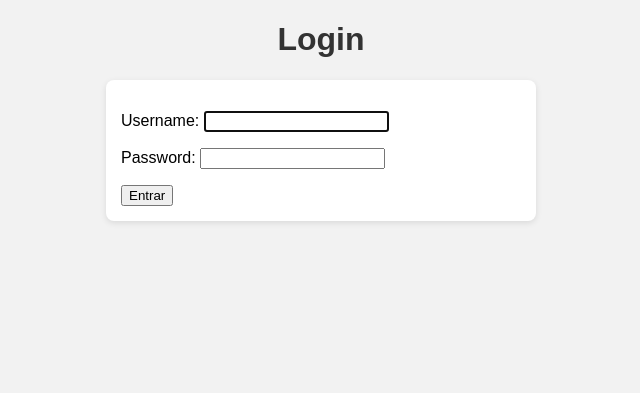
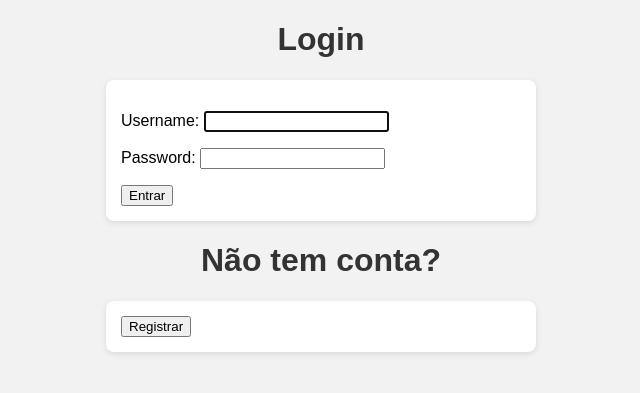
Before and after one commit to Bl4CKAT/projeto_brinquedos, a Django app: page /login/ in a window 1280 px wide. Shown: the top 393 px of the page, without its empty margins (319-959 px from the left). Run offline with Django 5.2, Linux system fonts and the light colour scheme.

Commit message:
registro adicinado, mas ainda organizar mais coisas

```diff
--- a/brinquedos/core/templates/login.html
+++ b/brinquedos/core/templates/login.html
@@ -14,5 +14,11 @@
     {{ form.as_p }}
     <button type="submit">Entrar</button>
 </form>
+
+<h1>Não tem conta?</h1>
+<form method="post" action="{% url 'registrar' %}">
+    {% csrf_token %}
+    <button type="submit">Registrar</button>
+</form>
 </body>
 </html>
--- a/brinquedos/core/urls.py
+++ b/brinquedos/core/urls.py
@@ -1,9 +1,14 @@
 from django.urls import path
 from django.contrib.auth import views as auth_views
+from django.contrib.auth.forms import UserCreationForm
+from django.views.generic import CreateView
+from django.urls import  reverse_lazy
 from . import views
 
 urlpatterns = [
     path('', views.lista_brinquedos, name='lista_brinquedos'),
+    path('registrar/', CreateView.as_view(template_name='registro.html', form_class=UserCreationForm,
+        success_url=reverse_lazy('login')), name='registrar'),
     path('login/', auth_views.LoginView.as_view(template_name='login.html'), name='login'),
     path('logout/', auth_views.LogoutView.as_view(template_name='logout.html'), name='logout'),
     path('editar/<int:id>/', views.editar_brinquedo, name='editar_brinquedo'),
```
Also changed, not shown: brinquedos/core/templates/registro.html (added, +17 -0 lines).
